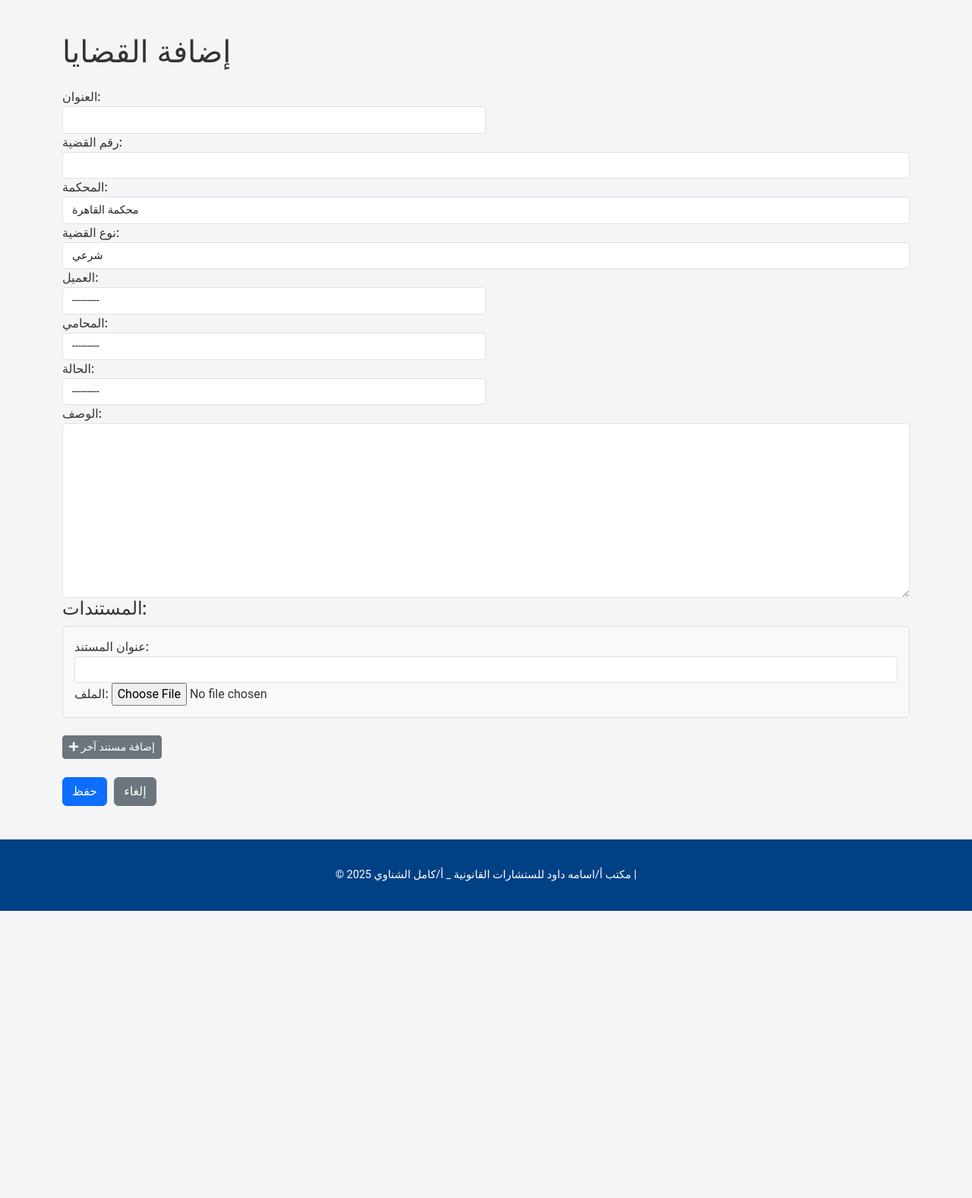
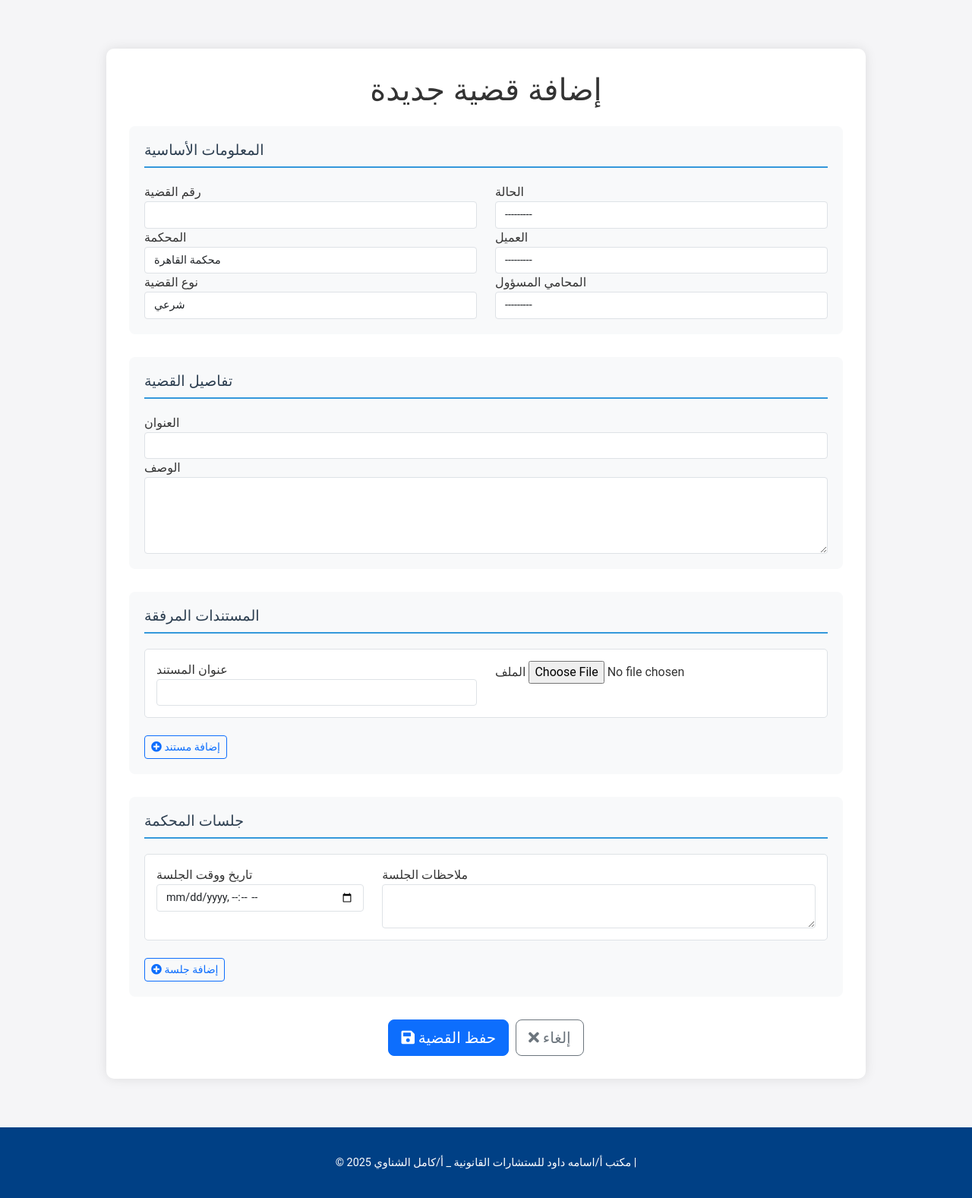
Before and after one commit to MmahmoudEg/Law_firm_system-, a Django app: page /case/create/ in a window 1280 px wide. Shown: the part 134-1711 px from the top of the page at 76% size. Before the commit the page ends 1333 px from the top, so only its background shows below. Run offline with Django 5.2, Linux system fonts and the light colour scheme; data that the repository does not hold is empty; some libraries are stand-ins or nearby versions.

Commit message:
hearings dates working

```diff
--- a/cases/admin.py
+++ b/cases/admin.py
@@ -12,3 +12,7 @@ admin.site.register(Client)
 #     search_fields = ('case_number', 'title')
 
 # admin.site.register(Case, CaseAdmin)
+# Add to admin.py
+from .models import Hearing
+
+admin.site.register(Hearing)
--- a/cases/forms.py
+++ b/cases/forms.py
@@ -57,3 +57,29 @@ class LawyerForm(forms.ModelForm):
         model = Lawyer
         fields = ['first_name', 'last_name', 'email', 'phone']
         # template_name = 'lawyers/lawyer_form.html'
+
+# Add to forms.py
+from .models import Hearing
+
+class HearingForm(forms.ModelForm):
+    class Meta:
+        model = Hearing
+        fields = ('hearing_date', 'notes')
+
+HearingFormSet = inlineformset_factory(
+    Case,
+    Hearing,
+    fields=('hearing_date', 'notes'),
+    extra=1,
+    can_delete=True,
+    widgets={
+        'hearing_date': forms.DateTimeInput(
+            attrs={
+                'type': 'datetime-local',
+                'class': 'form-control'
+            },
+            format='%Y-%m-%dT%H:%M'
+        ),
+        'notes': forms.Textarea(attrs={'class': 'form-control', 'rows': 2})
+    }
+)
--- a/cases/templates/cases/case_form.html
+++ b/cases/templates/cases/case_form.html
@@ -5,171 +5,318 @@
 {{ form.media }}
 
 <style>
-  .document-form {
-      border: 1px solid #ddd;
+  .form-container {
+      background: white;
+      padding: 30px;
+      border-radius: 10px;
+      box-shadow: 0 0 15px rgba(0,0,0,0.1);
+      margin: 20px auto;
+      max-width: 1000px;
+  }
+  .form-section {
+      margin-bottom: 30px;
+      padding: 20px;
+      background: #f8f9fa;
+      border-radius: 8px;
+  }
+  .form-section-title {
+      color: #2c3e50;
+      border-bottom: 2px solid #3498db;
+      padding-bottom: 10px;
+      margin-bottom: 20px;
+      font-size: 1.2em;
+  }
+  .dynamic-form {
+      border: 1px solid #dee2e6;
       padding: 15px;
       margin-bottom: 15px;
       border-radius: 5px;
-      background: #f9f9f9;
+      background: white;
+  }
+  .dynamic-form .btn-remove {
+      margin-top: 10px;
+  }
+  .errorlist {
+      color: #dc3545;
+      padding-left: 0;
+      list-style: none;
+      font-size: 0.9em;
   }
 </style>
 
-<h1 class="mb-4">
+<div class="form-container">
+  <h1 class="text-center mb-4">
     {% if object %}
-    <a class="btn btn-sm btn-info" href="{% url 'cases:client_update' object.client.pk %}">
-      <i class="fas fa-edit"></i> تعديل
-    </a>
+      تعديل القضية: {{ object.case_number }}
     {% else %}
-    إضافة
+      إضافة قضية جديدة
     {% endif %}
-  القضايا
   </h1>
 
-<form method="post" action="{% if object %}{% url 'cases:case_update' object.pk %}{% else %}{% url 'cases:case_create' %}{% endif %}" enctype="multipart/form-data">
+  <form method="post" enctype="multipart/form-data">
     {% csrf_token %}
-  {{ form.non_field_errors }}
 
-  <div class="form-row">
-    <div class="form-group col-md-6">
-      <label for="{{ form.title.id_for_label }}">العنوان:</label>
-      {{ form.title|add_class:"form-control" }}
-      {% for error in form.title.errors %}
-        <div class="invalid-feedback">{{ error }}</div>
+    <!-- Main Form Errors -->
+    {% if form.non_field_errors %}
+    <div class="alert alert-danger">
+      {% for error in form.non_field_errors %}
+        {{ error }}
       {% endfor %}
     </div>
+    {% endif %}
+
+    <!-- Case Information -->
+    <div class="form-section">
+      <h4 class="form-section-title">المعلومات الأساسية</h4>
+
+      <div class="row">
+        <div class="col-md-6">
           <div class="form-group">
-      <label for="{{ form.case_number.id_for_label }}">رقم القضية:</label>
-      {{ form.case_number|add_class:"form-control" }}
-    </div>
-    <div class="form-group">
-      <label for="{{ form.court.id_for_label }}">المحكمة:</label>
-      {{ form.court|add_class:"form-control" }}
-      {% for error in form.court.errors %}
-          <div class="invalid-feedback">{{ error }}</div>
-      {% endfor %}
-    </div>
-    <div class="form-group">
-      <label for="{{ form.case_type.id_for_label }}">نوع القضية:</label>
-      {{ form.case_type|add_class:"form-control" }}
-      {% for error in form.court.errors %}
-          <div class="invalid-feedback">{{ error }}</div>
-      {% endfor %}
+            <label>رقم القضية</label>
+            {% render_field form.case_number class+="form-control" %}
+            {{ form.case_number.errors }}
           </div>
 
+          <div class="form-group">
+            <label>المحكمة</label>
+            {% render_field form.court class+="form-control" %}
+            {{ form.court.errors }}
+          </div>
 
-    <div class="form-group col-md-6">
-      <label for="{{ form.client.id_for_label }}">العميل:</label>
-      {{ form.client|add_class:"form-control" }}
-      {% for error in form.client.errors %}
-        <div class="invalid-feedback">{{ error }}</div>
-      {% endfor %}
+          <div class="form-group">
+            <label>نوع القضية</label>
+            {% render_field form.case_type class+="form-control" %}
+            {{ form.case_type.errors }}
           </div>
         </div>
 
-  <div class="form-row">
-    <div class="form-group col-md-6">
-      <label for="{{ form.lawyer.id_for_label }}">المحامي:</label>
-      {{ form.lawyer|add_class:"form-control" }}
-      {% for error in form.lawyer.errors %}
-        <div class="invalid-feedback">{{ error }}</div>
-      {% endfor %}
+        <div class="col-md-6">
+          <div class="form-group">
+            <label>الحالة</label>
+            {% render_field form.status class+="form-control" %}
+            {{ form.status.errors }}
           </div>
 
-    <div class="form-group col-md-6">
-      <label for="{{ form.status.id_for_label }}">الحالة:</label>
-      {{ form.status|add_class:"form-control" }}
-      {% for error in form.status.errors %}
-        <div class="invalid-feedback">{{ error }}</div>
-      {% endfor %}
+          <div class="form-group">
+            <label>العميل</label>
+            {% render_field form.client class+="form-control" %}
+            {{ form.client.errors }}
+          </div>
+
+          <div class="form-group">
+            <label>المحامي المسؤول</label>
+            {% render_field form.lawyer class+="form-control" %}
+            {{ form.lawyer.errors }}
+          </div>
+        </div>
       </div>
     </div>
 
+    <!-- Case Details -->
+    <div class="form-section">
+      <h4 class="form-section-title">تفاصيل القضية</h4>
+
       <div class="form-group">
-    <label for="{{ form.description.id_for_label }}">الوصف:</label>
-    {{ form.description|add_class:"form-control" }}
-    {% for error in form.description.errors %}
-      <div class="invalid-feedback">{{ error }}</div>
-    {% endfor %}
+        <label>العنوان</label>
+        {% render_field form.title class+="form-control" %}
+        {{ form.title.errors }}
       </div>
 
+      <div class="form-group">
+        <label>الوصف</label>
+        {% render_field form.description class+="form-control" rows="4" %}
+        {{ form.description.errors }}
+      </div>
+    </div>
 
+    <!-- Documents Section -->
+    <div class="form-section">
+      <h4 class="form-section-title">المستندات المرفقة</h4>
+      {{ document_formset.management_form }}
+
+      <div id="documents-container">
+        {% for form in document_formset %}
+        <div class="dynamic-form document-form">
+          {{ form.id }}
+          <div class="row">
+            <div class="col-md-6">
               <div class="form-group">
-    <h4>المستندات:</h4>
-    {{ formset.management_form }}
-    <div id="documents-container">
-        {% for form in formset %}
-        <div class="document-form">
-          {{ form.id }}
-          <div class="form-group">
-              <label>عنوان المستند:</label>
-              {{ form.title|add_class:"form-control" }}
+                <label>عنوان المستند</label>
+                {% render_field form.title class+="form-control" %}
                 {{ form.title.errors }}
               </div>
+            </div>
+
+            <div class="col-md-6">
               <div class="form-group">
-              <label>الملف:</label>
+                <label>الملف</label>
                 {% if form.instance.file %}
                 <div class="mb-2">
-                      <a href="{{ form.instance.file.url }}" target="_blank" class="btn btn-sm btn-info">
-                          <i class="fas fa-file"></i> الملف الحالي
+                  <a href="{{ form.instance.file.url }}" target="_blank" class="btn btn-sm btn-outline-info">
+                    <i class="fas fa-file-pdf"></i> الملف الحالي
                   </a>
-                      <span class="text-muted">(اترك الحقل فارغاً للحفاظ على الملف الحالي)</span>
+                  <span class="text-muted small">(اتركه فارغاً للحفاظ على الملف الحالي)</span>
                 </div>
                 {% endif %}
-              {{ form.file|add_class:"form-control-file" }}
+                {% render_field form.file class+="form-control-file" %}
                 {{ form.file.errors }}
               </div>
+            </div>
+          </div>
+
           {% if form.instance.pk %}
           <div class="form-check">
-                  {{ form.DELETE|add_class:"form-check-input" }}
-                  <label class="form-check-label text-danger">حذف</label>
+            {% render_field form.DELETE class+="form-check-input" %}
+            <label class="form-check-label text-danger">حذف هذا المستند</label>
           </div>
           {% endif %}
         </div>
         {% endfor %}
       </div>
 
-    <!-- Hidden empty template -->
-    <div id="empty-form" class="document-form" style="display: none;">
+      <button type="button" class="btn btn-outline-primary btn-sm mt-2" id="add-document">
+        <i class="fas fa-plus-circle"></i> إضافة مستند
+      </button>
+    </div>
+
+    <!-- Hearings Section -->
+    <div class="form-section">
+      <h4 class="form-section-title">جلسات المحكمة</h4>
+      {{ hearing_formset.management_form }}
+
+      <div id="hearings-container">
+        {% for form in hearing_formset %}
+        <div class="dynamic-form hearing-form">
+          {{ form.id }}
+          <div class="row">
+            <div class="col-md-4">
               <div class="form-group">
-            <label>عنوان المستند:</label>
+                <label>تاريخ ووقت الجلسة</label>
+                {% render_field form.hearing_date class+="form-control" %}
+                {{ form.hearing_date.errors }}
+              </div>
+            </div>
+
+            <div class="col-md-8">
+              <div class="form-group">
+                <label>ملاحظات الجلسة</label>
+                {% render_field form.notes class+="form-control" rows="2" %}
+                {{ form.notes.errors }}
+              </div>
+            </div>
+          </div>
+
+          {% if form.instance.pk %}
+          <div class="form-check">
+            {% render_field form.DELETE class+="form-check-input" %}
+            <label class="form-check-label text-danger">حذف هذه الجلسة</label>
+          </div>
+          {% endif %}
+        </div>
+        {% endfor %}
+      </div>
+
+      <button type="button" class="btn btn-outline-primary btn-sm mt-2" id="add-hearing">
+        <i class="fas fa-plus-circle"></i> إضافة جلسة
+      </button>
+    </div>
+
+    <!-- Form Actions -->
+    <div class="form-actions text-center mt-4">
+      <button type="submit" class="btn btn-primary btn-lg">
+        <i class="fas fa-save"></i> حفظ القضية
+      </button>
+      <a href="{% url 'cases:case_list' %}" class="btn btn-outline-secondary btn-lg">
+        <i class="fas fa-times"></i> إلغاء
+      </a>
+    </div>
+  </form>
+</div>
+
+<!-- Hidden Templates -->
+<div id="empty-document-form" class="d-none">
+  <div class="dynamic-form document-form">
+    <div class="row">
+      <div class="col-md-6">
+        <div class="form-group">
+          <label>عنوان المستند</label>
           <input type="text" name="documents-__prefix__-title" class="form-control">
         </div>
+      </div>
+      <div class="col-md-6">
         <div class="form-group">
-            <label>الملف:</label>
+          <label>الملف</label>
           <input type="file" name="documents-__prefix__-file" class="form-control-file">
         </div>
       </div>
-
-    <button type="button" class="btn btn-sm btn-secondary mt-2" id="add-document">
-        <i class="fas fa-plus"></i> إضافة مستند آخر
-    </button>
+    </div>
+  </div>
 </div>
 
-  <br>
-  <button type="submit" class="btn btn-primary">حفظ</button>
-  <a class="btn btn-secondary" href="{% url 'cases:case_list' %}">إلغاء</a>
-</form>
+<div id="empty-hearing-form" class="d-none">
+  <div class="dynamic-form hearing-form">
+    <div class="row">
+      <div class="col-md-4">
+        <div class="form-group">
+          <label>تاريخ ووقت الجلسة</label>
+          <input type="datetime-local" name="hearings-__prefix__-hearing_date" class="form-control">
+        </div>
+      </div>
+      <div class="col-md-8">
+        <div class="form-group">
+          <label>ملاحظات الجلسة</label>
+          <textarea name="hearings-__prefix__-notes" class="form-control" rows="2"></textarea>
+        </div>
+      </div>
+    </div>
+  </div>
+</div>
 
 <script>
 document.addEventListener('DOMContentLoaded', function() {
-    const container = document.getElementById('documents-container');
-    const addButton = document.getElementById('add-document');
-    const totalForms = document.getElementById('id_documents-TOTAL_FORMS');
-    const emptyForm = document.getElementById('empty-form');
+  // Document Formset
+  let documentFormCount = parseInt('{{ document_formset.total_form_count }}');
+  const documentContainer = document.getElementById('documents-container');
+  const addDocumentButton = document.getElementById('add-document');
+  const documentTotalForms = document.getElementById('id_documents-TOTAL_FORMS');
 
-    let formCount = container.children.length;
+  addDocumentButton.addEventListener('click', function(e) {
+    e.preventDefault();
+    const newForm = document.getElementById('empty-document-form').innerHTML
+      .replace(/__prefix__/g, documentFormCount);
+    documentContainer.insertAdjacentHTML('beforeend', newForm);
+    documentFormCount++;
+    documentTotalForms.value = documentFormCount;
+  });
 
-    addButton.addEventListener('click', function(e) {
+  // Hearing Formset
+  let hearingFormCount = parseInt('{{ hearing_formset.total_form_count }}');
+  const hearingContainer = document.getElementById('hearings-container');
+  const addHearingButton = document.getElementById('add-hearing');
+  const hearingTotalForms = document.getElementById('id_hearings-TOTAL_FORMS');
+
+  addHearingButton.addEventListener('click', function(e) {
     e.preventDefault();
-        let newForm = emptyForm.cloneNode(true);
-        newForm.style.display = 'block';
+    const newForm = document.getElementById('empty-hearing-form').innerHTML
+      .replace(/__prefix__/g, hearingFormCount);
+    hearingContainer.insertAdjacentHTML('beforeend', newForm);
+    hearingFormCount++;
+    hearingTotalForms.value = hearingFormCount;
+  });
 
-        const regex = /__prefix__/g;
-        newForm.innerHTML = newForm.innerHTML.replace(regex, formCount);
-        container.appendChild(newForm);
-
-        formCount++;
-        totalForms.value = formCount;
+  // Delete buttons
+  document.addEventListener('click', function(e) {
+    if (e.target.classList.contains('btn-remove')) {
+      e.preventDefault();
+      const form = e.target.closest('.dynamic-form');
+      const deleteCheckbox = form.querySelector('input[type="checkbox"][name$="-DELETE"]');
+      if (deleteCheckbox) {
+        deleteCheckbox.checked = true;
+        form.style.display = 'none';
+      } else {
+        form.remove();
+      }
+    }
   });
 });
 </script>
--- a/cases/views.py
+++ b/cases/views.py
@@ -4,7 +4,7 @@ from .forms import ClientForm, LawyerForm, CaseForm
 from django.urls import reverse_lazy
 from django.db.models import Q
 from django.shortcuts import render, redirect, get_object_or_404
-from .forms import CaseForm
+from .forms import CaseForm,HearingFormSet
 from .models import Case
 from django.forms import inlineformset_factory
 from .models import Case, Document
@@ -269,26 +269,30 @@ class CaseCreateView(CreateView):
     def get_context_data(self, **kwargs):
         context = super().get_context_data(**kwargs)
         if self.request.POST:
-            context['formset'] = DocumentFormSet(self.request.POST, self.request.FILES)
+            context['document_formset'] = DocumentFormSet(self.request.POST, self.request.FILES)
+            context['hearing_formset'] = HearingFormSet(self.request.POST)
         else:
-            context['formset'] = DocumentFormSet(queryset=Document.objects.none())
+            context['document_formset'] = DocumentFormSet()
+            context['hearing_formset'] = HearingFormSet()
         return context
 
     def form_valid(self, form):
         context = self.get_context_data()
-        formset = context['formset']
+        document_formset = context['document_formset']
+        hearing_formset = context['hearing_formset']
 
-        if form.is_valid() and formset.is_valid():
+        if document_formset.is_valid() and hearing_formset.is_valid():
             self.object = form.save()
-            formset.instance = self.object
 
-            # Save documents with case reference
-            for document_form in formset:
-                if document_form.cleaned_data.get('file'):
-                    document = document_form.save(commit=False)
-                    document.case = self.object
-                    document.save()
+            # Save documents
+            document_formset.instance = self.object
+            documents = document_formset.save()
+
+            # Save hearings
+            hearing_formset.instance = self.object
+            hearings = hearing_formset.save()
 
             return super().form_valid(form)
 
-        return self.form_invalid(form)
+        # If formsets are invalid, re-render with errors
+        return self.render_to_response(self.get_context_data(form=form))
```
Also changed, not shown: cases/models.py (+20 -0 lines), cases/templates/cases/case_list.html (+10 -0 lines), cases/migrations/0009_hearing.py (added), 2 other files. Lines whose indentation alone changed are shown as unchanged.
